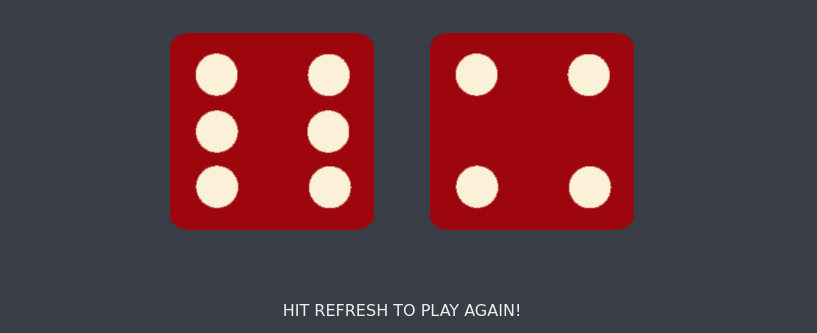
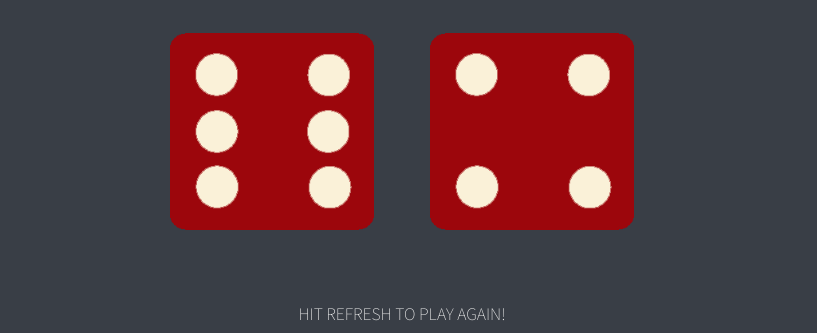
Before and after one commit to asasalcido14/diceRollGame, a plain HTML site: page index.html in a window 1280 px wide. Shown: the part 468-801 px from the top of the page, without its empty margins (238-1055 px from the left). Drawn offline with Linux system fonts and the light colour scheme.

Commit message:
added more fonts

```diff
--- a/styles.css
+++ b/styles.css
@@ -36,6 +36,6 @@ footer {
   margin-top: 5%;
   color: #EEEEEE;
   text-align: center;
-  font-family: 'Indie Flower', cursive;
+  font-family: 'Noto Sans JP', sans-serif;
 
 }
```
